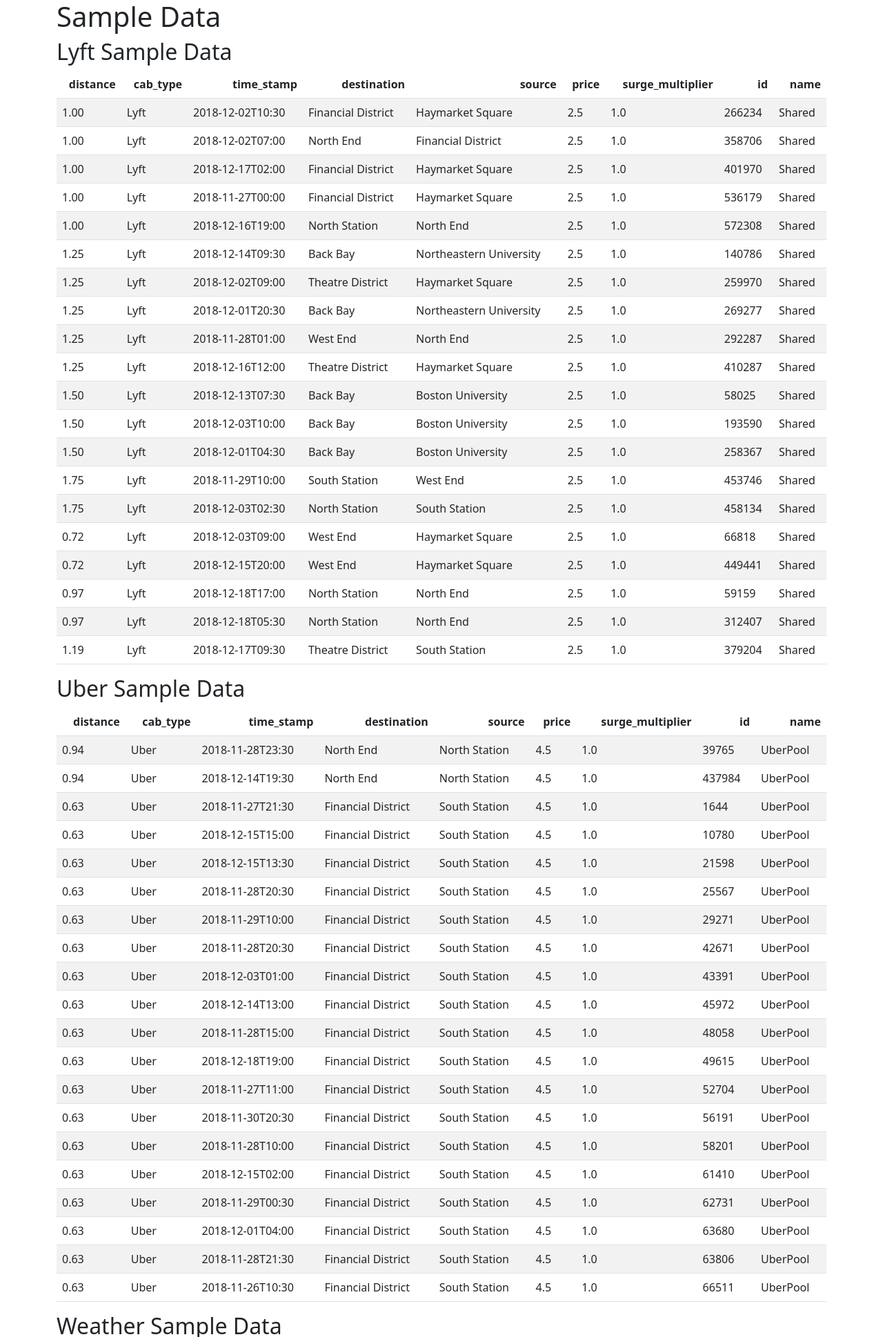
After one commit to rishikamtam12/UberFarePredictor, a Flask app: page /view-sample-data in a window 1280 px wide. The commit adds this page. Shown: the top 1938 px of the page at 69% size. Run offline with Flask 3, Linux system fonts and the light colour scheme; some libraries are stand-ins or nearby versions.

Commit message:
display sample data

```diff
--- a/ridehail_flask/app.py
+++ b/ridehail_flask/app.py
@@ -1,6 +1,12 @@
 from flask import Flask, render_template
+import pandas as pd
+import os
 
 app = Flask(__name__)
+
+# Dynamically determine the absolute path to the 'static' folder
+BASE_DIR = os.path.abspath(os.path.dirname(__file__))
+STATIC_FOLDER = os.path.join(BASE_DIR, 'static')
 
 @app.route('/')
 def home():
@@ -10,9 +16,27 @@
 def static_visualizations():
     return render_template('static_visualizations.html')
 
-@app.route('/dynamic-visualizations')
-def dynamic_visualizations():
-    return render_template('dynamic_visualizations.html')
+@app.route('/view-sample-data')
+def view_sample_data():
+    # Load all three CSV files
+    lyft_data = pd.read_csv(os.path.join(STATIC_FOLDER, 'lyft_sample_data.csv'))
+    uber_data = pd.read_csv(os.path.join(STATIC_FOLDER, 'uber_sample_data.csv'))
+    weather_data = pd.read_csv(os.path.join(STATIC_FOLDER, 'weather_sample_data.csv'))
+
+    # Convert DataFrames to HTML tables
+    lyft_table = lyft_data.to_html(index=False, classes='table table-striped', border=0)
+    uber_table = uber_data.to_html(index=False, classes='table table-striped', border=0)
+    weather_table = weather_data.to_html(index=False, classes='table table-striped', border=0)
+
+    # Pass tables to the template
+    return render_template('view_sample_data.html',
+                           lyft_table=lyft_table,
+                           uber_table=uber_table,
+                           weather_table=weather_table)
+
+@app.route('/view-chart1')
+def view_chart1():
+    return render_template('chart1.html')
 
 if __name__ == "__main__":
     app.run(debug=True)
--- /dev/null
+++ b/ridehail_flask/static/lyft_sample_data.csv
@@ -0,0 +1,21 @@
+distance,cab_type,time_stamp,destination,source,price,surge_multiplier,id,name
+1.0,Lyft,2018-12-02T10:30,Financial District,Haymarket Square,2.5,1.0,266234,Shared
+1.0,Lyft,2018-12-02T07:00,North End,Financial District,2.5,1.0,358706,Shared
+1.0,Lyft,2018-12-17T02:00,Financial District,Haymarket Square,2.5,1.0,401970,Shared
+1.0,Lyft,2018-11-27T00:00,Financial District,Haymarket Square,2.5,1.0,536179,Shared
+1.0,Lyft,2018-12-16T19:00,North Station,North End,2.5,1.0,572308,Shared
+1.25,Lyft,2018-12-14T09:30,Back Bay,Northeastern University,2.5,1.0,140786,Shared
+1.25,Lyft,2018-12-02T09:00,Theatre District,Haymarket Square,2.5,1.0,259970,Shared
+1.25,Lyft,2018-12-01T20:30,Back Bay,Northeastern University,2.5,1.0,269277,Shared
+1.25,Lyft,2018-11-28T01:00,West End,North End,2.5,1.0,292287,Shared
+1.25,Lyft,2018-12-16T12:00,Theatre District,Haymarket Square,2.5,1.0,410287,Shared
+1.5,Lyft,2018-12-13T07:30,Back Bay,Boston University,2.5,1.0,58025,Shared
+1.5,Lyft,2018-12-03T10:00,Back Bay,Boston University,2.5,1.0,193590,Shared
+1.5,Lyft,2018-12-01T04:30,Back Bay,Boston University,2.5,1.0,258367,Shared
+1.75,Lyft,2018-11-29T10:00,South Station,West End,2.5,1.0,453746,Shared
+1.75,Lyft,2018-12-03T02:30,North Station,South Station,2.5,1.0,458134,Shared
+0.72,Lyft,2018-12-03T09:00,West End,Haymarket Square,2.5,1.0,66818,Shared
+0.72,Lyft,2018-12-15T20:00,West End,Haymarket Square,2.5,1.0,449441,Shared
+0.97,Lyft,2018-12-18T17:00,North Station,North End,2.5,1.0,59159,Shared
+0.97,Lyft,2018-12-18T05:30,North Station,North End,2.5,1.0,312407,Shared
+1.19,Lyft,2018-12-17T09:30,Theatre District,South Station,2.5,1.0,379204,Shared
--- /dev/null
+++ b/ridehail_flask/static/uber_sample_data.csv
@@ -0,0 +1,21 @@
+distance,cab_type,time_stamp,destination,source,price,surge_multiplier,id,name
+0.94,Uber,2018-11-28T23:30,North End,North Station,4.5,1.0,39765,UberPool
+0.94,Uber,2018-12-14T19:30,North End,North Station,4.5,1.0,437984,UberPool
+0.63,Uber,2018-11-27T21:30,Financial District,South Station,4.5,1.0,1644,UberPool
+0.63,Uber,2018-12-15T15:00,Financial District,South Station,4.5,1.0,10780,UberPool
+0.63,Uber,2018-12-15T13:30,Financial District,South Station,4.5,1.0,21598,UberPool
+0.63,Uber,2018-11-28T20:30,Financial District,South Station,4.5,1.0,25567,UberPool
+0.63,Uber,2018-11-29T10:00,Financial District,South Station,4.5,1.0,29271,UberPool
+0.63,Uber,2018-11-28T20:30,Financial District,South Station,4.5,1.0,42671,UberPool
+0.63,Uber,2018-12-03T01:00,Financial District,South Station,4.5,1.0,43391,UberPool
+0.63,Uber,2018-12-14T13:00,Financial District,South Station,4.5,1.0,45972,UberPool
+0.63,Uber,2018-11-28T15:00,Financial District,South Station,4.5,1.0,48058,UberPool
+0.63,Uber,2018-12-18T19:00,Financial District,South Station,4.5,1.0,49615,UberPool
+0.63,Uber,2018-11-27T11:00,Financial District,South Station,4.5,1.0,52704,UberPool
+0.63,Uber,2018-11-30T20:30,Financial District,South Station,4.5,1.0,56191,UberPool
+0.63,Uber,2018-11-28T10:00,Financial District,South Station,4.5,1.0,58201,UberPool
+0.63,Uber,2018-12-15T02:00,Financial District,South Station,4.5,1.0,61410,UberPool
+0.63,Uber,2018-11-29T00:30,Financial District,South Station,4.5,1.0,62731,UberPool
+0.63,Uber,2018-12-01T04:00,Financial District,South Station,4.5,1.0,63680,UberPool
+0.63,Uber,2018-11-28T21:30,Financial District,South Station,4.5,1.0,63806,UberPool
+0.63,Uber,2018-11-26T10:30,Financial District,South Station,4.5,1.0,66511,UberPool
--- /dev/null
+++ b/ridehail_flask/static/weather_sample_data.csv
@@ -0,0 +1,21 @@
+temp,location,clouds,pressure,rain,time_stamp,humidity,wind
+36.26,West End,0.0,1012.37,0.0,2018-11-29T18:30,0.69,6.84
+29.95,Beacon Hill,0.0,1015.19,0.0,2018-12-14T18:30,0.85,2.43
+29.85,Boston University,0.0,1015.2,0.0,2018-11-27T11:30,0.85,2.33
+29.83,Fenway,0.0,1015.2,0.0,2018-12-16T04:30,0.85,2.35
+29.99,Haymarket Square,0.0,1015.19,0.0,2018-12-17T06:30,0.85,2.46
+29.95,North Station,0.0,1015.19,0.0,2018-12-03T22:00,0.85,2.44
+29.88,Northeastern University,0.0,1015.2,0.0,2018-11-27T12:30,0.85,2.39
+29.94,South Station,0.0,1015.19,0.0,2018-12-04T04:00,0.85,2.49
+29.9,Theatre District,0.0,1015.19,0.0,2018-12-17T17:00,0.85,2.46
+29.9,West End,0.0,1015.19,0.0,2018-11-27T08:30,0.85,2.43
+34.3,Back Bay,0.0,1014.51,0.0,2018-12-14T07:00,0.73,4.84
+34.26,Beacon Hill,0.0,1014.51,0.0,2018-11-26T17:30,0.73,4.85
+34.22,Boston University,0.0,1014.51,0.0,2018-12-16T02:30,0.73,4.74
+34.3,North Station,0.0,1014.5,0.0,2018-12-17T12:00,0.73,4.87
+34.26,Northeastern University,0.0,1014.52,0.0,2018-11-29T03:30,0.73,4.83
+35.07,Boston University,0.0,1013.71,0.0,2018-12-01T07:30,0.7,5.08
+35.02,Fenway,0.0,1013.71,0.0,2018-12-15T21:00,0.7,5.12
+35.06,North Station,0.0,1013.71,0.0,2018-12-18T11:00,0.7,5.22
+30.8,Beacon Hill,0.0,1012.32,0.0,2018-12-16T08:30,0.46,13.08
+30.83,North Station,0.0,1012.32,0.0,2018-11-28T14:00,0.46,13.09
--- a/ridehail_flask/templates/static_visualizations.html
+++ b/ridehail_flask/templates/static_visualizations.html
@@ -7,5 +7,7 @@
 </head>
 <body>
     <h1>Static Visualizations</h1>
+    <button onclick="location.href='/view-sample-data'">View Sample Data</button>
+    <button onclick="location.href='/view-chart1'">View Chart 1</button>
 </body>
 </html>
--- /dev/null
+++ b/ridehail_flask/templates/view_sample_data.html
@@ -0,0 +1,31 @@
+<!DOCTYPE html>
+<html lang="en">
+<head>
+    <meta charset="UTF-8">
+    <meta name="viewport" content="width=device-width, initial-scale=1.0">
+    <title>Sample Data</title>
+    <link rel="stylesheet" href="https://cdnjs.cloudflare.com/ajax/libs/bootstrap/5.3.0/css/bootstrap.min.css">
+</head>
+<body>
+    <div class="container">
+        <h1>Sample Data</h1>
+
+        <h2>Lyft Sample Data</h2>
+        <div class="table-responsive">
+            {{ lyft_table|safe }}
+        </div>
+
+        <h2>Uber Sample Data</h2>
+        <div class="table-responsive">
+            {{ uber_table|safe }}
+        </div>
+
+        <h2>Weather Sample Data</h2>
+        <div class="table-responsive">
+            {{ weather_table|safe }}
+        </div>
+
+        <button class="btn btn-primary mt-3" onclick="location.href='/static-visualizations'">Back to Static Visualizations</button>
+    </div>
+</body>
+</html>
```
Also changed, not shown: 2 other files.
